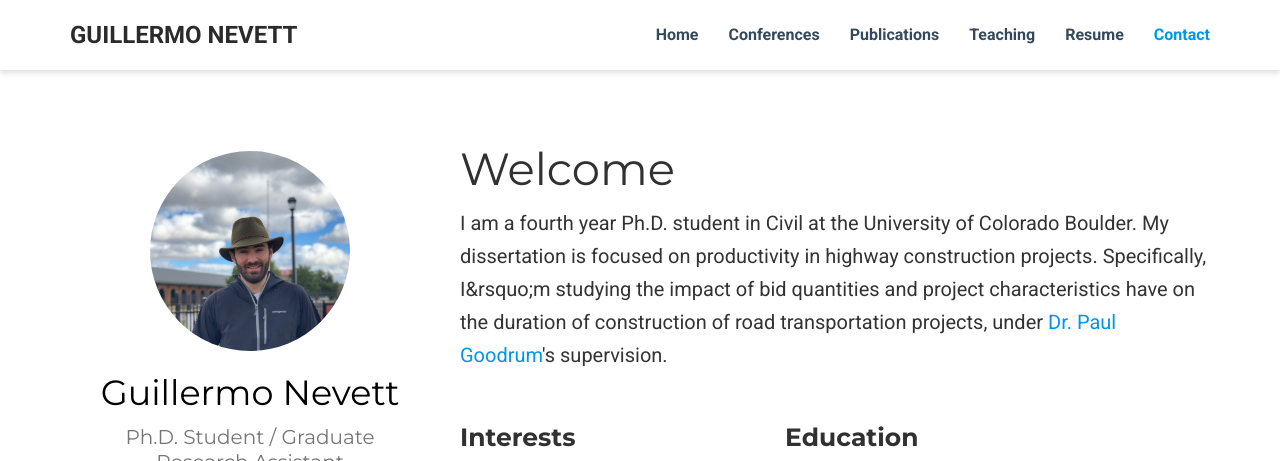
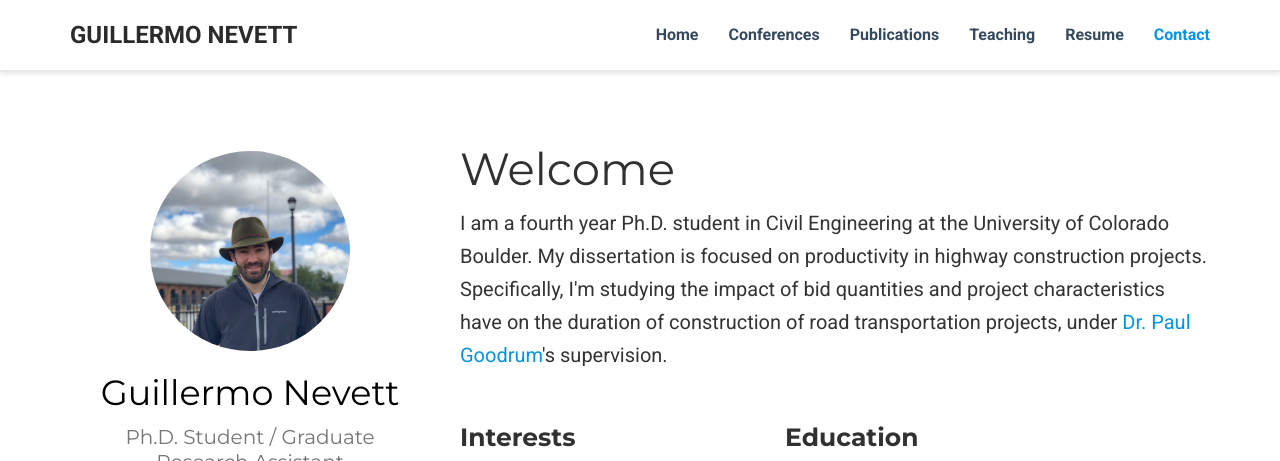
Before and after one commit to guillermonevett/guillermonevett.github.io, a plain HTML site: page index.html in a window 1280 px wide. Shown: the top 461 px of the page. Drawn offline with nearby package versions, Linux system fonts and the light colour scheme; some icons are missing.

Commit message:
civil engineering

```diff
--- a/index.html
+++ b/index.html
@@ -346,7 +346,7 @@
 
 <h1 id="welcome">Welcome</h1>
 
-<p>I am a fourth year Ph.D. student in Civil at the University of Colorado Boulder. My dissertation is focused on productivity in highway construction projects. Specifically, I&amp;rsquo;m studying the impact of bid quantities and project characteristics have on the duration of construction of road transportation projects, under <a href="https://sites.google.com/a/colorado.edu/pmg/home" target="_blank">Dr. Paul Goodrum</a>'s supervision.</p>
+<p>I am a fourth year Ph.D. student in Civil Engineering at the University of Colorado Boulder. My dissertation is focused on productivity in highway construction projects. Specifically, I'm studying the impact of bid quantities and project characteristics have on the duration of construction of road transportation projects, under <a href="https://sites.google.com/a/colorado.edu/pmg/home" target="_blank">Dr. Paul Goodrum</a>'s supervision.</p>
 
 
     <div class="row">
```
